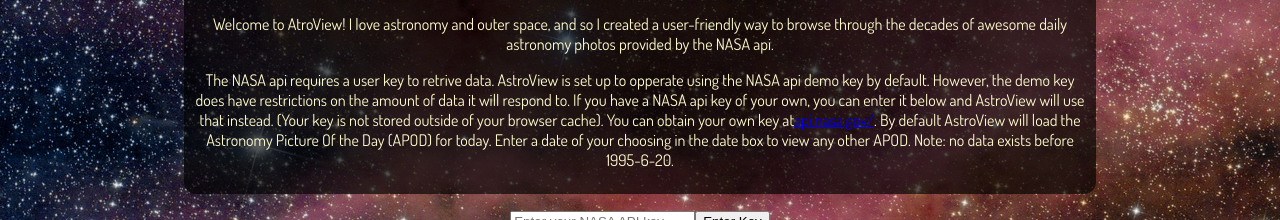
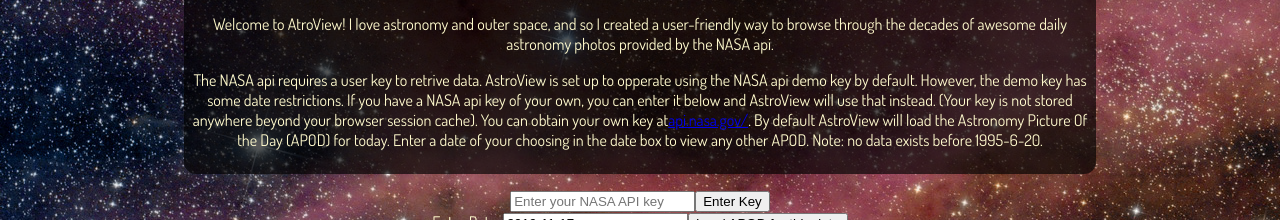
Before and after one commit to MustardJoe/nasa-api-pt2, a React app: page / in a window 1280 px wide. Shown: the part 137-357 px from the top of the page. Built offline with nearby package versions, Linux system fonts and the light colour scheme; no server answers.

Commit message:
another top blurb change

```diff
--- a/src/components/introtext/IntroText.js
+++ b/src/components/introtext/IntroText.js
@@ -10,10 +10,10 @@
       </p>
       <p>
         The NASA api requires a user key to retrive data. AstroView is set up to opperate
-        using the NASA api demo key by default. However, the demo key does have restrictions
-        on the amount of data it will respond to. If you have a NASA api key of your own,
+        using the NASA api demo key by default. However, the demo key has some date
+        restrictions. If you have a NASA api key of your own,
         you can enter it below and AstroView will use that instead. (Your key is not stored
-        outside of your browser cache). You can obtain your own key at
+        anywhere beyond your browser session cache). You can obtain your own key at
         <a href="https://api.nasa.gov/">api.nasa.gov/</a>. By default AstroView
         will load the Astronomy Picture Of the Day (APOD) for today.  Enter a date
         of your choosing in the date box to view any other APOD. Note: no data
```
